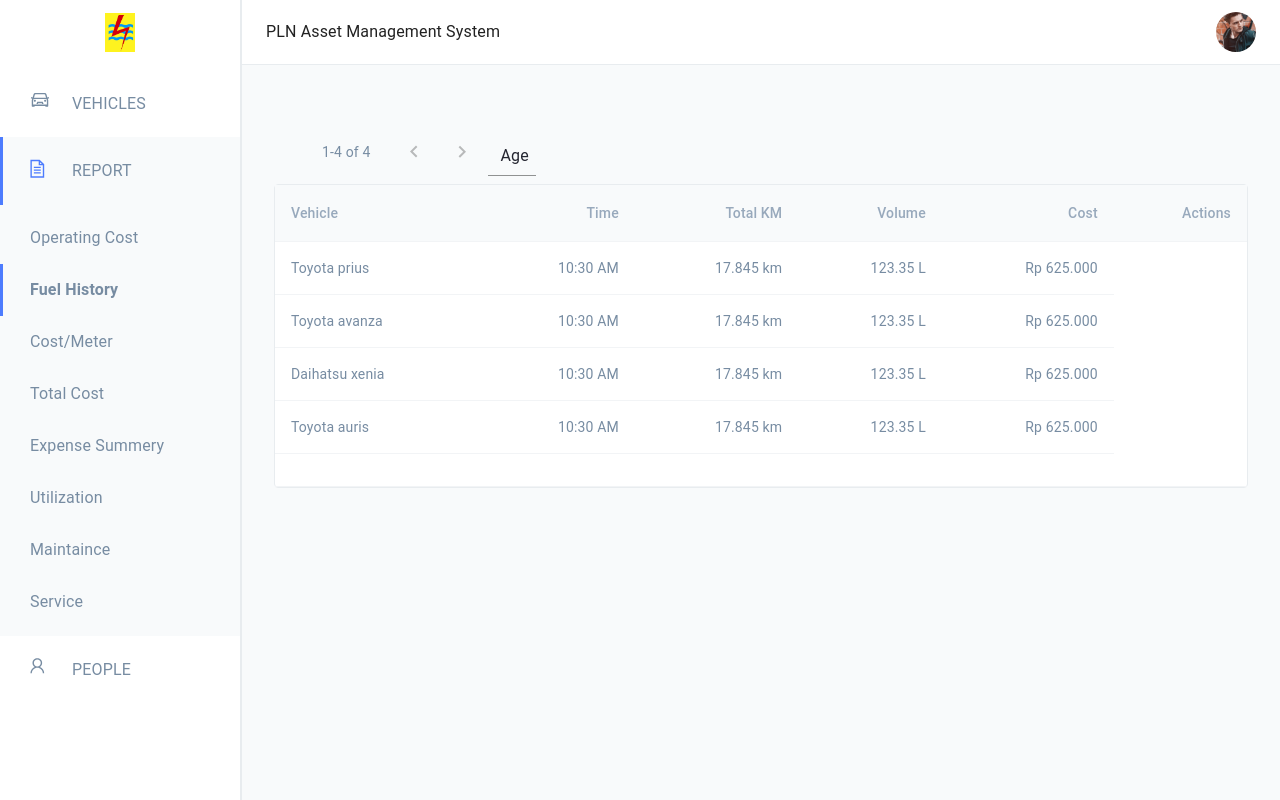
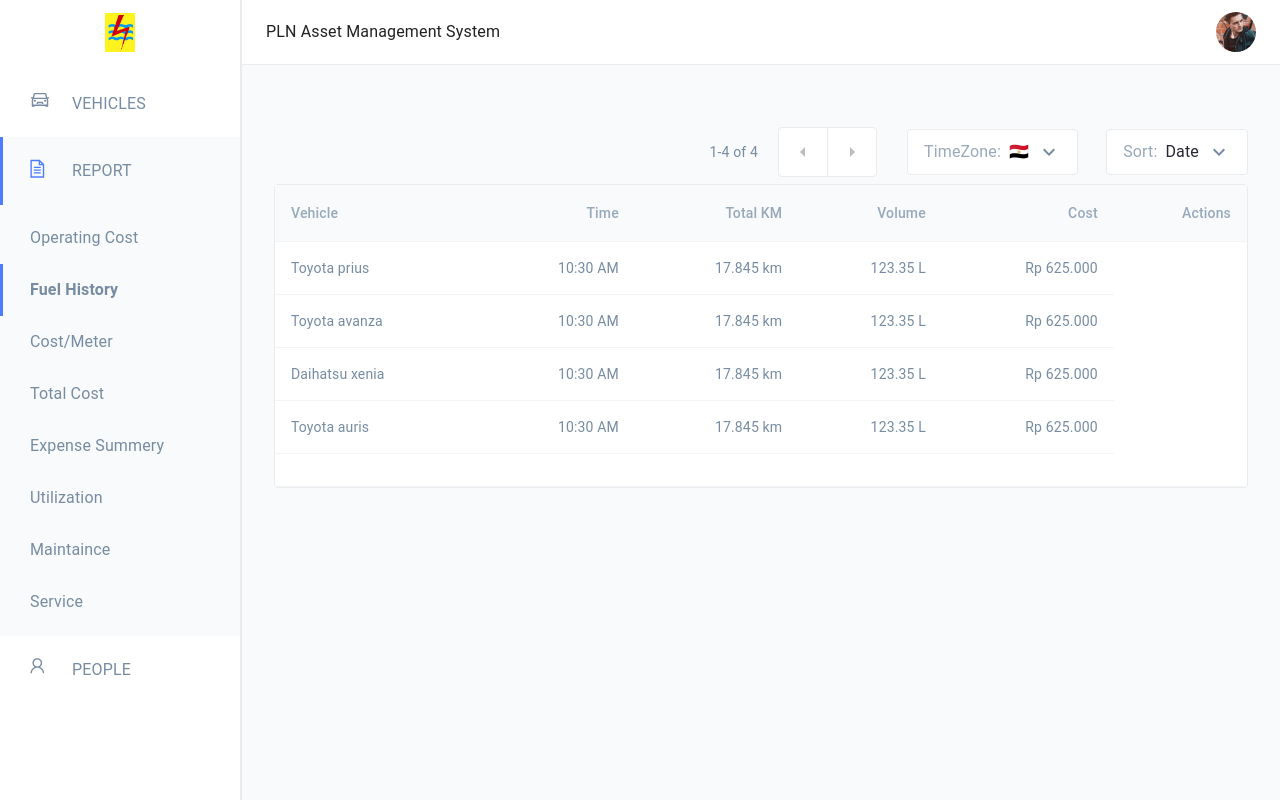
Before and after one commit to ahmad-khalil1/trackingReport, a React (Create React App) app: page /report/fuelHistory in a window 1280 px wide. Built offline with nearby package versions, Linux system fonts and the light colour scheme.

Commit message:
Data Table ToolBaradd

```diff
--- a/src/Components/FuelHistoryToolBar.js
+++ b/src/Components/FuelHistoryToolBar.js
@@ -1,12 +1,13 @@
 import {
-  FormControl,
-  InputLabel,
+  Grid,
   makeStyles,
   MenuItem,
-  NativeSelect,
   TablePagination,
   Toolbar,
 } from "@material-ui/core";
+import TablePaginationActions from "./UI/TablePaginationActions";
+import { useState } from "react";
+import SortingSelect from "./UI/SortingSelect";
 
 const useToolbarStyles = makeStyles(theme => ({
   root: {},
@@ -16,47 +17,68 @@
   selectFilled: {
     backgroundColor: theme.palette.background.paper,
   },
-  nextNBackIconButton: {},
-  formformControl: {},
+  selectpaperRoot: {
+    padding: "0.375rem 1.875rem",
+    // cellRoot: { color: theme.palette.text.hint },
+    "& p": { color: theme.palette.text.hint },
+    color: theme.palette.text.secondary,
+  },
+  selectRoot: { color: theme.palette.text.secondary },
+
+  formformControl: { color: theme.palette.text.secondary },
 }));
 
 const FuelHistoryToolBar = props => {
   const classes = useToolbarStyles();
+  const menuClasses = { paper: classes.selectRoot };
+  const [timeZoneState, setTimeZoneState] = useState("egypt");
+  const [sortingState, setSortingState] = useState("date");
+  const [page, setPage] = useState(0);
+
+  const handleChangePage = (event, newPage) => {
+    setPage(newPage);
+  };
+
+  const handleTimeZoneChange = event => {
+    setTimeZoneState(event.target.value);
+  };
+  const handleSortingChange = event => {
+    setSortingState(event.target.value);
+  };
   return (
-    <Toolbar>
+    <Toolbar disableGutters className={classes.root}>
+      <Grid container alignItems='center' justify='flex-end'>
         <TablePagination
+          ActionsComponent={TablePaginationActions}
           rowsPerPageOptions={[]}
           labelRowsPerPage={""}
           component='div'
-        backIconButtonProps={{
-          classes: {
-            root: classes.nextNBackIconButton,
-          },
-        }}
-        nextIconButtonProps={{
-          classes: {
-            root: classes.nextNBackIconButton,
-          },
-        }}
           count={props.rowsCount}
           rowsPerPage={10}
-        page={0}
-        onChangePage={props.handleChangePage}
-        onChangeRowsPerPage={props.handleChangeRowsPerPage}
+          page={page}
+          onChangePage={handleChangePage}
         />
-      <FormControl variant='filled' className={classes.formControl}>
-        <InputLabel id='demo-simple-select-filled-label'>Age</InputLabel>
-        <NativeSelect
-          labelId='demo-simple-select-filled-label'
-          id='demo-simple-select-filled'
-          //   value={age}
-          //   onChange={handleChange}
+
+        <SortingSelect
+          value={timeZoneState}
+          onChangeHandler={handleTimeZoneChange}
+          selectTitle='TimeZone'
         >
-          <MenuItem value={"egypt"}>EGY</MenuItem>
-          <MenuItem value={"saudi"}>KSA</MenuItem>
-        </NativeSelect>
-      </FormControl>
+          <MenuItem value={"egypt"}>🇪🇬</MenuItem>
+          <MenuItem value={"saudi"}>🇸🇦</MenuItem>
+        </SortingSelect>
+
+        <SortingSelect
+          value={sortingState}
+          onChangeHandler={handleSortingChange}
+          selectTitle='Sort'
+        >
+          <MenuItem value={"date"}>Date</MenuItem>
+          <MenuItem value={"status"}>Status</MenuItem>
+        </SortingSelect>
+      </Grid>
     </Toolbar>
   );
 };
+
 export default FuelHistoryToolBar;
--- a/src/Components/FuelHistryTableHead.js
+++ b/src/Components/FuelHistryTableHead.js
@@ -18,7 +18,7 @@
   headRowStyleRoot: {
     backgroundColor: theme.palette.background.default,
   },
-  cellRoot: { color: "#98A9BC" },
+  cellRoot: { color: theme.palette.text.hint },
 }));
 const FuelHistryTableHead = props => {
   const classes = useStyles();
--- /dev/null
+++ b/src/Components/UI/SortingSelect.js
@@ -0,0 +1,73 @@
+import {
+  FormControl,
+  InputAdornment,
+  makeStyles,
+  MenuItem,
+  Paper,
+  Select,
+  Typography,
+} from "@material-ui/core";
+import { ExpandMore } from "@material-ui/icons";
+import { useState } from "react";
+import DropDownSelectIcon from "../../assets/icons/DropDownSelectIcon";
+
+const useStyle = makeStyles(theme => ({
+  selectpaperRoot: {
+    padding: "0.375rem 1rem",
+    // cellRoot: { color: theme.palette.text.hint },
+    marginLeft: "28px",
+    "& p": { color: theme.palette.text.hint },
+    color: theme.palette.text.secondary,
+  },
+  selectRoot: { color: theme.palette.text.secondary, marginRight: "0.5rem" },
+  menuRoot: {
+    color: theme.palette.text.secondary,
+    marginRight: "0.5rem",
+    // "& li": { "&:select": { backgroundColor: "none" } },
+  },
+  iconStyle: { color: theme.palette.text.primary },
+  nextNBackIconButton: {},
+  formformControl: { color: theme.palette.text.secondary },
+}));
+
+const SortingSelect = props => {
+  const { selectTitle, value, onChangeHandler } = props;
+  const classes = useStyle();
+  const menuClasses = { paper: classes.menuRoot };
+
+  return (
+    <>
+      <Paper
+        elevation={0}
+        className={classes.selectpaperRoot}
+        variant='outlined'
+      >
+        <FormControl
+          // variant='filled'
+          color='secondary'
+          className={classes.formControl}
+        >
+          {/* <InputLabel id='demo-simple-select-filled-label'>Age</InputLabel> */}
+          <Select
+            disableUnderline
+            id='adsf'
+            onChange={onChangeHandler}
+            value={value}
+            IconComponent={ExpandMore}
+            MenuProps={{ classes: { ...menuClasses } }}
+            classes={{ root: classes.selectRoot, icon: classes.iconStyle }}
+            startAdornment={
+              <InputAdornment position='start'>
+                <Typography>{selectTitle}: </Typography>
+              </InputAdornment>
+            }
+          >
+            {props.children}
+          </Select>
+        </FormControl>
+      </Paper>
+    </>
+  );
+};
+
+export default SortingSelect;
--- /dev/null
+++ b/src/Components/UI/TablePaginationActions.js
@@ -0,0 +1,62 @@
+import {
+  Divider,
+  IconButton,
+  makeStyles,
+  Paper,
+  useTheme,
+} from "@material-ui/core";
+import { ArrowLeft, ArrowRight } from "@material-ui/icons";
+
+const useStyles1 = makeStyles(theme => ({
+  root: {
+    flexShrink: 0,
+    // display: "flex",
+    marginLeft: theme.spacing(2.5),
+  },
+  iconRoot: {
+    color: theme.palette.text.primary,
+    display: "flex",
+  },
+}));
+
+function TablePaginationActions(props) {
+  const classes = useStyles1();
+  const theme = useTheme();
+  const { count, page, rowsPerPage, onChangePage } = props;
+
+  const handleBackButtonClick = event => {
+    onChangePage(event, page - 1);
+  };
+
+  const handleNextButtonClick = event => {
+    onChangePage(event, page + 1);
+  };
+
+  return (
+    <div className={classes.root}>
+      {/* <Grid container justify='space-between'> */}
+      <Paper elevation={0} className={classes.iconRoot} variant='outlined'>
+        <IconButton
+          onClick={handleBackButtonClick}
+          disabled={page === 0}
+          aria-label='previous page'
+          color='inherit'
+        >
+          {theme.direction === "rtl" ? <ArrowRight /> : <ArrowLeft />}
+        </IconButton>
+        <Divider orientation='vertical' flexItem />
+        <IconButton
+          onClick={handleNextButtonClick}
+          disabled={page >= Math.ceil(count / rowsPerPage) - 1}
+          aria-label='next page'
+          color='inherit'
+        >
+          {theme.direction === "rtl" ? <ArrowLeft /> : <ArrowRight />}
+        </IconButton>
+      </Paper>
+      {/* </Grid> */}
+    </div>
+  );
+}
+
+export default TablePaginationActions;
--- a/src/Themes/MainTheme.js
+++ b/src/Themes/MainTheme.js
@@ -5,6 +5,7 @@
 const MainTheme = createMuiTheme({
   palette: {
     primary: { main: "#FFFFFF" },
+    secondary: { main: "#252631" },
     background: {
       default: "#F8FAFB",
       paper: "#FFFFFF",
@@ -12,6 +13,7 @@
     text: {
       primary: "#778CA2",
       secondary: "#252631",
+      hint: "#98A9BC",
     },
     divider: "#E8ECEF",
     action: {
--- /dev/null
+++ b/src/assets/icons/DropDownSelectIcon.js
@@ -0,0 +1,17 @@
+import { SvgIcon } from "@material-ui/core";
+
+const DropDownSelectIcon = () => {
+  return (
+    <SvgIcon
+      width='24'
+      height='24'
+      viewBox='0 0 24 24'
+      fill='none'
+      xmlns='http://www.w3.org/2000/svg'
+    >
+      <path d='M1.08929 0.296875L7.69866 6.94141L14.308 0.296875L15.1518 1.14062L8.12054 8.17188L7.69866 8.52344L7.27679 8.17188L0.245537 1.14062L1.08929 0.296875Z' />
+    </SvgIcon>
+  );
+};
+
+export default DropDownSelectIcon;
```
Also changed, not shown: src/assets/dataTable/Buttons/Outline/Flag_of_Egypt_(variant) 1.png (added). Lines whose indentation alone changed are shown as unchanged.
